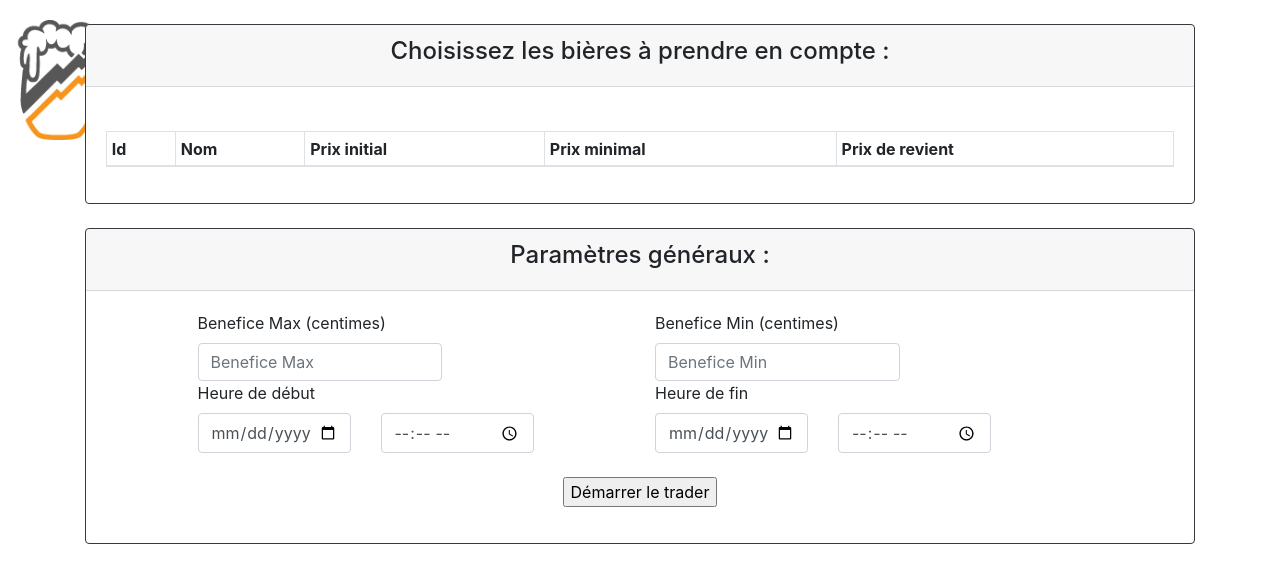
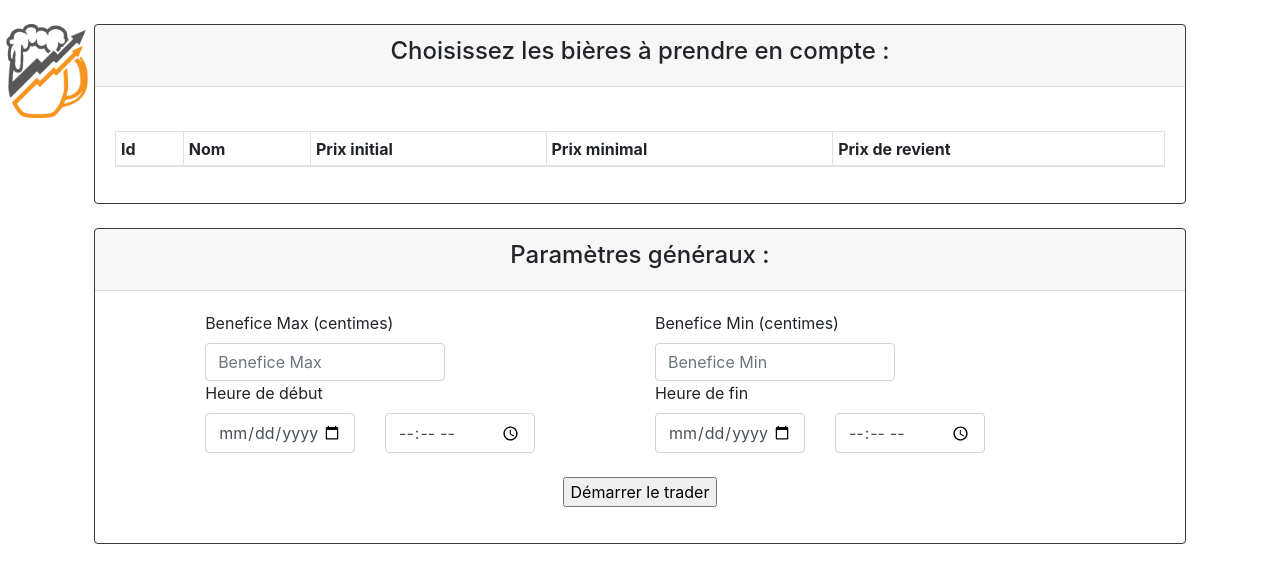
Before and after one commit to PayIcam/bar_trader, a PHP site: page / in a window 1280 px wide. Shown: the top 583 px of the page. Run offline with PHP 8.4, Linux system fonts and the light colour scheme; data that the repository does not hold is empty; some libraries are stand-ins or nearby versions.

Commit message:
Réglation de l'index

```diff
--- a/index.php
+++ b/index.php
@@ -16,12 +16,13 @@ $fondation = 2;
 
     <body>
         <form>
-
-            <img src="img/logo_big.png" style="position: fixed; width: 15vh; left: 10px; top: 20px;">
-
             <!-- Div qui contient le premier formulaire de choix des boissons du trader -->
             <br>
-            <div class="container">
+            <div class="row">
+                <div class="col-1" style="padding-right: 0;">
+                    <img src="img/logo_big.png" style="width: 100%;">
+                </div>
+                <div class="col-10" style="padding: 0;">
                     <div class="card border-dark">
                         <div class="card-header text-center">
                             <h4>Choisissez les bières à prendre en compte :</h4>
@@ -68,9 +69,13 @@ $fondation = 2;
                         </div>
                     </div>
                 </div>
+            </div>
 
             <br>
-            <div class="container">
+            <div class="row">
+                <div class="col-1" style="padding-right: 0;">
+                </div>
+                <div class="col-10" style="padding: 0;">
                     <div class="card border-dark">
                         <div class="card-header text-center">
                             <h4>Paramètres généraux :</h4>
@@ -130,6 +135,7 @@ $fondation = 2;
                         </div>
                     </div>
                 </div>
+            </div>
         </form>
     <br>
     </body>
--- a/js/index.js
+++ b/js/index.js
@@ -65,7 +65,7 @@ function sauvegarder()
     {
         // On récupère toutes les valeurs de l'élément
         var id           = Number(tableau.rows[i].cells[0].innerHTML);
-        var nom          = Number(tableau.rows[i].cells[1].innerHTML);
+        var nom          = tableau.rows[i].cells[1].innerHTML;
         var prix_initial = Number(tableau.rows[i].cells[2].innerHTML);
         var prix_minimal = Number(document.getElementById("prix_min" + id).value);
         var prix_revient = Number(document.getElementById("prix_revient" + id).value);
```
Lines whose indentation alone changed are shown as unchanged.
